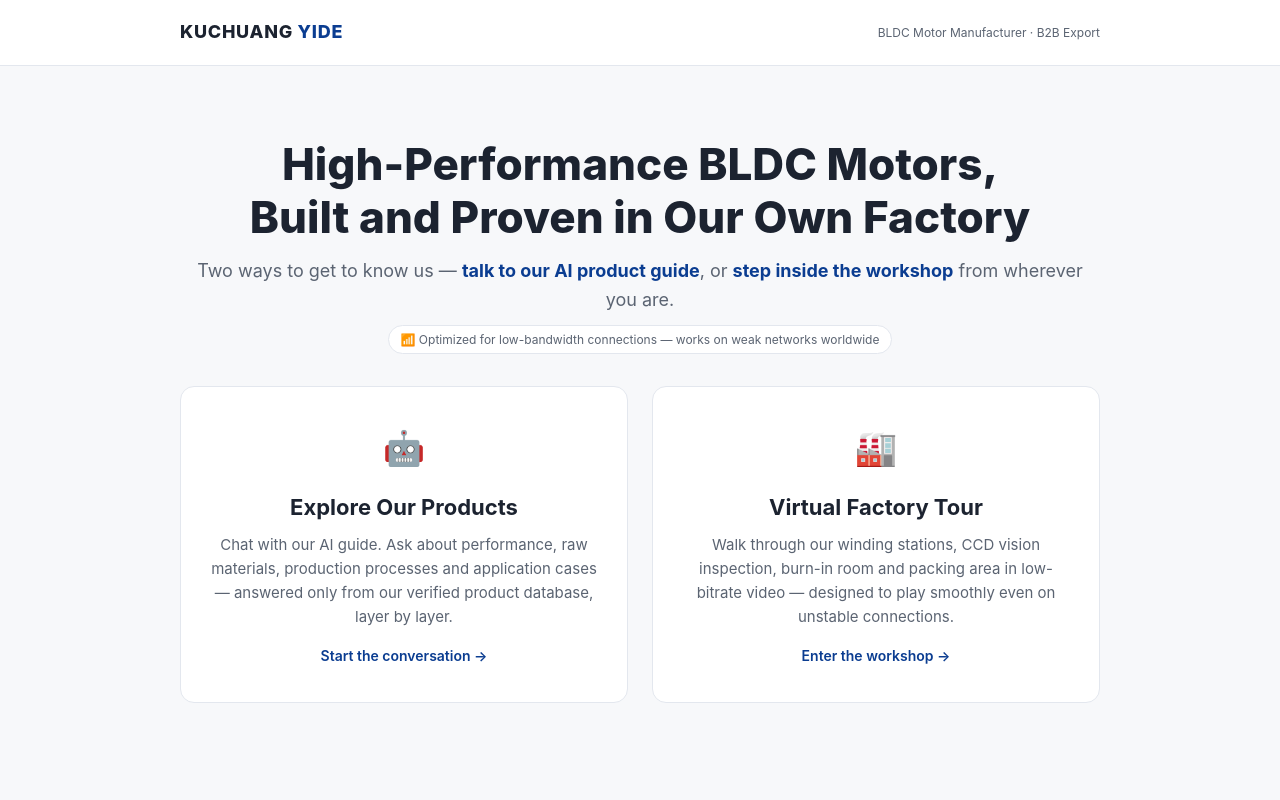
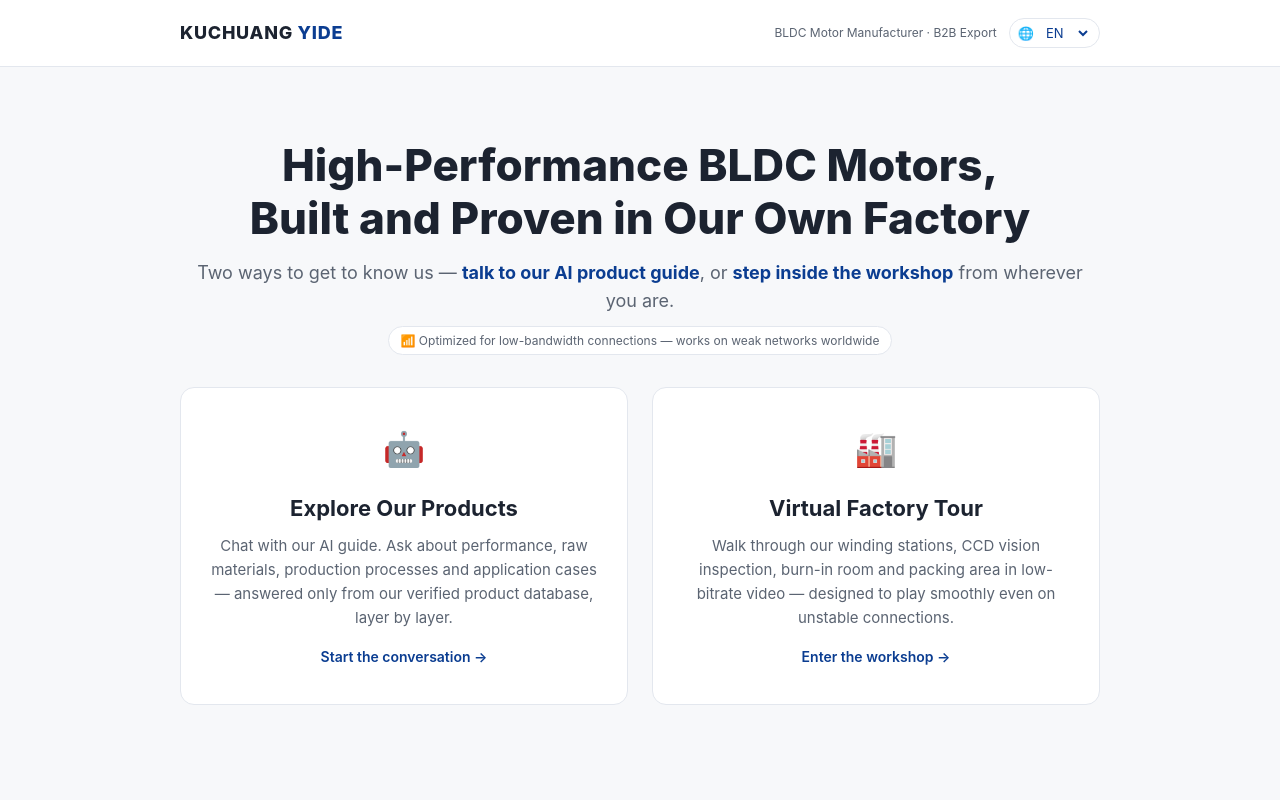
Before and after one commit to xdh725/kuchuang-yide, a plain HTML site: page index.html in a window 1280 px wide. Shown: the top 800 px of the page. Drawn offline with Linux system fonts and the light colour scheme.

Commit message:
feat: 全站多语言切换（EN/中文，零依赖 i18n）+ favicon
- assets/js/i18n.js：语言包字典 + localStorage 持久化 + 浏览器语言自动检测 + langchange 事件
- 四页面接入 data-i18n 标记 + 头部语言切换器（🌐 EN/中文）
- chat/tour/inquiry 动态文案全部走 I18N.t()，切语言即时生效（云参观不重载视频）
- chat 请求携带 lang，后端可按语言返回
- 预留 es 扩展位；favicon SVG 消除 404

```diff
--- /dev/null
+++ b/assets/css/lang.css
@@ -0,0 +1,12 @@
+/* Language switcher — small, no webfont, works on mobile. */
+.lang-switch {
+  display: inline-flex; align-items: center; gap: 6px;
+  border: 1px solid var(--line); border-radius: 999px;
+  padding: 3px 8px; background: var(--card); font-size: 13px;
+}
+.lang-switch label { color: var(--muted); cursor: pointer; }
+.lang-switch select {
+  border: none; background: transparent; font: inherit; color: var(--brand);
+  cursor: pointer; padding: 2px;
+}
+.lang-switch select:focus { outline: none; }
--- /dev/null
+++ b/assets/js/i18n.js
@@ -0,0 +1,210 @@
+/* Lightweight i18n — no framework, one JSON-ish dictionary per language.
+   Usage: give elements data-i18n="key" (textContent) or data-i18n-html="key"
+   (innerHTML). Placeholder text uses data-i18n-placeholder. Chat/tour JS
+   read strings via I18N.t(key). New languages: add a block to DICT and a
+   <option> in every page's lang <select>. */
+
+(function () {
+  'use strict';
+
+  var SUPPORTED = ['en', 'zh', 'es']; // es seeded but not translated yet
+  var DICT = {
+    en: {
+      'header.note': 'BLDC Motor Manufacturer · B2B Export',
+      'header.note.explorer': 'AI Product Guide · answers only from our verified database',
+      'header.note.tour': 'Low-bandwidth video · plays smoothly on weak networks',
+      'home.hero.title': 'High-Performance BLDC Motors,<br>Built and Proven in Our Own Factory',
+      'home.hero.sub': 'Two ways to get to know us — <b>talk to our AI product guide</b>, or <b>step inside the workshop</b> from wherever you are.',
+      'home.hero.chip': '📶 Optimized for low-bandwidth connections — works on weak networks worldwide',
+      'home.card1.emoji': '🤖',
+      'home.card1.title': 'Explore Our Products',
+      'home.card1.body': 'Chat with our AI guide. Ask about performance, raw materials, production processes and application cases — answered only from our verified product database, layer by layer.',
+      'home.card1.go': 'Start the conversation →',
+      'home.card2.emoji': '🏭',
+      'home.card2.title': 'Virtual Factory Tour',
+      'home.card2.body': 'Walk through our winding stations, CCD vision inspection, burn-in room and packing area in low-bitrate video — designed to play smoothly even on unstable connections.',
+      'home.card2.go': 'Enter the workshop →',
+      'footer.contact': 'Contact',
+      'footer.email': 'Email: sales@kuchuangyide.com',
+      'footer.whatsapp': 'WhatsApp: +86-xxx-xxxx-xxxx',
+      'footer.address': 'Address: [Factory address, City, China]',
+      'footer.brand': 'KUCHUANG YIDE',
+      'footer.line1': 'High-performance BLDC motors',
+      'footer.line2': 'Drones · AGV · Robotics · Pumps',
+      'footer.trust': 'Trust',
+      'footer.trust1': 'Answers cite their source material',
+      'footer.trust2': 'Unverified questions go straight to an engineer',
+      'footer.whysoft': 'Why the video looks soft',
+      'footer.soft1': '360–720p, under 900 kbps, on purpose',
+      'footer.soft2': 'Smooth beats sharp on weak networks',
+      'explorer.title': '🤖 Product Explorer',
+      'explorer.sub': 'Ask anything about our BLDC motors — performance, materials, processes, application cases. The guide answers layer by layer, with sources.',
+      'explorer.placeholder': 'e.g. What magnet grade do you use?',
+      'explorer.send': 'Send',
+      'explorer.attach': 'Attach a photo of your current motor / equipment',
+      'chat.welcome': 'Hello! You can ask me anything about our BLDC motors, performance, raw materials, processes and application cases.',
+      'chat.fallback': 'This specific information is not available in our product database. Please leave your WhatsApp or email; our engineer will send you verified data.',
+      'chat.offline': 'The assistant service is not connected yet. ',
+      'chat.cta': 'If you need custom specifications or a sample offer, please leave your WhatsApp / Email — our engineer will contact you.',
+      'chat.cta.btn': 'Leave contact',
+      'chat.attach.note': ' — will be analyzed for a suggestive match only',
+      'chat.attach.toobig': 'Please attach an image under 3 MB.',
+      'inquiry.fab': '💬 Inquiry',
+      'inquiry.title': 'Get verified data from our engineer',
+      'inquiry.title.book': 'Book a LIVE guided tour',
+      'inquiry.hint': 'Three fields only. We reply within one working day.',
+      'inquiry.name': 'Name',
+      'inquiry.company': 'Company',
+      'inquiry.contact': 'Email / WhatsApp',
+      'inquiry.contact.book': 'Email / WhatsApp + preferred time & time zone',
+      'inquiry.cancel': 'Cancel',
+      'inquiry.send': 'Send',
+      'inquiry.book': 'Book',
+      'inquiry.sending': 'Sending…',
+      'tour.title': '🏭 Virtual Factory Tour',
+      'tour.sub': 'Click a station to watch. Videos are kept small on purpose — clarity yields to smoothness, so they play even on unstable connections.',
+      'tour.snapshot': "📅 Today's workshop snapshot — fresh footage is recorded every day.",
+      'tour.book.title': 'Want a <b>live guided tour</b> with our engineer walking the floor and answering your questions in real time?',
+      'tour.book.btn': '📞 Book a LIVE guided tour',
+      'tour.book.sub': 'Leave your preferred time, time zone and WhatsApp — we will confirm a slot.',
+      'tour.video.missing': 'This station clip is being uploaded. Please leave your contact — we will send you the footage.',
+      'st.warehouse': 'Raw Material Warehouse',
+      'st.warehouse.note': 'Incoming inspection for silicon steel, magnets and bearings.',
+      'st.winding': 'Winding Station',
+      'st.winding.note': 'Automatic winding with tension control and turn-count check.',
+      'st.inspection': 'Visual Inspection',
+      'st.inspection.note': 'CCD 2D vision inspection on stator and winding geometry.',
+      'st.burnin': 'Burn-in Test',
+      'st.burnin.note': 'Every batch runs a full burn-in before release.',
+      'st.packing': 'Packing Area',
+      'st.packing.note': 'Export-grade packing with moisture protection.',
+      'thanks.title': 'Thank you!',
+      'thanks.body': 'Our engineer will contact you shortly.',
+      'thanks.back': '← Back to home'
+    },
+    zh: {
+      'header.note': '无刷电机制造商 · B2B 出口',
+      'header.note.explorer': 'AI 产品导购 · 只基于我们已核实的数据库回答',
+      'header.note.tour': '低码率视频 · 弱网络下流畅播放',
+      'home.hero.title': '高性能无刷电机，<br>自有工厂制造并验证',
+      'home.hero.sub': '两种方式了解我们 —— <b>与 AI 产品导购对话</b>，或随时随地<b>云参观车间</b>。',
+      'home.hero.chip': '📶 专为低带宽连接优化 —— 全球弱网地区均可流畅访问',
+      'home.card1.emoji': '🤖',
+      'home.card1.title': '探索我们的产品',
+      'home.card1.body': '与 AI 导购对话。咨询性能、原材料、生产工序和应用案例 —— 每一条回答都只来自我们已核实的产品数据库，逐层递进讲解。',
+      'home.card1.go': '开始对话 →',
+      'home.card2.emoji': '🏭',
+      'home.card2.title': '云参观工厂',
+      'home.card2.body': '走进绕线车间、CCD 视觉检测工位、老化房和打包区 —— 低码率视频专为不稳定网络优化，播放不卡顿。',
+      'home.card2.go': '进入车间 →',
+      'footer.contact': '联系方式',
+      'footer.email': '邮箱：sales@kuchuangyide.com',
+      'footer.whatsapp': 'WhatsApp：+86-xxx-xxxx-xxxx',
+      'footer.address': '地址：[工厂地址，中国]',
+      'footer.brand': '酷创易德 KUCHUANG YIDE',
+      'footer.line1': '高性能无刷电机',
+      'footer.line2': '无人机 · AGV · 机器人 · 泵类',
+      'footer.trust': '可信回答',
+      'footer.trust1': '回答附带来源素材',
+      'footer.trust2': '未核实的问题直达工程师',
+      'footer.whysoft': '为什么视频不追求高清',
+      'footer.soft1': '360–720p、低于 900 kbps，是有意为之',
+      'footer.soft2': '弱网下，流畅优先于清晰',
+      'explorer.title': '🤖 产品探索',
+      'explorer.sub': '咨询无刷电机的任何问题 —— 性能、材料、工序、应用案例。导购逐层解答，并附来源。',
+      'explorer.placeholder': '例如：你们用什么等级的磁钢？',
+      'explorer.send': '发送',
+      'explorer.attach': '上传您现有电机/设备的照片',
+      'chat.welcome': '您好！欢迎咨询我们无刷电机的性能、原材料、工序和应用案例等任何问题。',
+      'chat.fallback': '该信息暂未收录于我们的产品数据库。请留下您的 WhatsApp 或邮箱，工程师将为您提供经核实的资料。',
+      'chat.offline': '导购服务尚未接入。 ',
+      'chat.cta': '如需定制规格或样品报价，请留下您的 WhatsApp / 邮箱 —— 工程师会尽快与您联系。',
+      'chat.cta.btn': '留下联系方式',
+      'chat.attach.note': ' —— 仅作参考匹配，不构成保证',
+      'chat.attach.toobig': '请上传 3 MB 以内的图片。',
+      'inquiry.fab': '💬 询盘',
+      'inquiry.title': '获取工程师核实的资料',
+      'inquiry.title.book': '预约真人实时导览',
+      'inquiry.hint': '仅需三项信息。我们将在一个工作日内回复。',
+      'inquiry.name': '姓名',
+      'inquiry.company': '公司',
+      'inquiry.contact': '邮箱 / WhatsApp',
+      'inquiry.contact.book': '邮箱 / WhatsApp + 期望时间与时区',
+      'inquiry.cancel': '取消',
+      'inquiry.send': '发送',
+      'inquiry.book': '预约',
+      'inquiry.sending': '发送中…',
+      'tour.title': '🏭 云参观工厂',
+      'tour.sub': '点击工位即可观看。视频刻意压缩得很小 —— 为流畅让路，弱网也能播。',
+      'tour.snapshot': '📅 今日车间实拍 —— 每天更新最新产线画面。',
+      'tour.book.title': '想要工程师<b>真人带逛车间</b>、实时答疑的导览吗？',
+      'tour.book.btn': '📞 预约真人实时导览',
+      'tour.book.sub': '留下您方便的时间、时区和 WhatsApp —— 我们会与您确认档期。',
+      'tour.video.missing': '该工位视频正在上传。请留下联系方式 —— 我们将把视频发给您。',
+      'st.warehouse': '来料仓库',
+      'st.warehouse.note': '矽钢片、磁钢、轴承来料检验。',
+      'st.winding': '绕线工位',
+      'st.winding.note': '自动绕线，张力控制与圈数检测。',
+      'st.inspection': '视觉检测',
+      'st.inspection.note': 'CCD 二次元视觉检测定子与绕组几何。',
+      'st.burnin': '老化测试',
+      'st.burnin.note': '每批出货前均经过完整老化测试。',
+      'st.packing': '打包区',
+      'st.packing.note': '出口级包装，含防潮保护。',
+      'thanks.title': '谢谢！',
+      'thanks.body': '工程师将尽快与您联系。',
+      'thanks.back': '← 返回首页'
+    },
+    es: {} // seeded: add translations here (also footer/legal keys) to enable
+  };
+
+  function detect() {
+    var saved = null;
+    try { saved = localStorage.getItem('kcyd-lang'); } catch (e) {}
+    if (saved && SUPPORTED.indexOf(saved) >= 0) return saved;
+    var nav = (navigator.language || 'en').slice(0, 2).toLowerCase();
+    return SUPPORTED.indexOf(nav) >= 0 ? nav : 'en';
+  }
+
+  var lang = detect();
+
+  function t(key) {
+    var d = DICT[lang] || {};
+    return d[key] !== undefined ? d[key] : (DICT.en[key] !== undefined ? DICT.en[key] : key);
+  }
+
+  function apply() {
+    var nodes = document.querySelectorAll('[data-i18n],[data-i18n-html],[data-i18n-placeholder]');
+    for (var i = 0; i < nodes.length; i++) {
+      var n = nodes[i];
+      if (n.getAttribute('data-i18n') !== null) n.textContent = t(n.getAttribute('data-i18n'));
+      if (n.getAttribute('data-i18n-html') !== null) n.innerHTML = t(n.getAttribute('data-i18n-html'));
+      var ph = n.getAttribute('data-i18n-placeholder');
+      if (ph) n.setAttribute('placeholder', t(ph));
+    }
+    document.documentElement.lang = lang;
+    var sel = document.getElementById('lang-select');
+    if (sel) sel.value = lang;
+  }
+
+  window.I18N = {
+    t: t,
+    get lang() { return lang; },
+    set: function (l) {
+      if (SUPPORTED.indexOf(l) < 0) return;
+      lang = l;
+      try { localStorage.setItem('kcyd-lang', l); } catch (e) {}
+      apply();
+      document.dispatchEvent(new CustomEvent('langchange', { detail: { lang: l } }));
+    },
+    apply: apply,
+    supported: SUPPORTED
+  };
+
+  // Auto-apply as soon as DOM is ready; re-apply on language switch.
+  if (document.readyState === 'loading') {
+    document.addEventListener('DOMContentLoaded', apply);
+  } else {
+    apply();
+  }
+})();
--- a/assets/js/inquiry.js
+++ b/assets/js/inquiry.js
@@ -24,7 +24,7 @@
     e.preventDefault();
     var btn = document.getElementById('inquiry-submit');
     btn.disabled = true;
-    btn.textContent = 'Sending…';
+    btn.textContent = I18N.t('inquiry.sending');
 
     var body = JSON.stringify({
       name: form.name.value.trim(),
@@ -50,7 +50,7 @@
             'Contact: ' + form.contact.value + '\n'
           );
         btn.disabled = false;
-        btn.textContent = 'Send';
+        btn.textContent = I18N.t('inquiry.send');
       });
   };
 })();
--- a/index.html
+++ b/index.html
@@ -5,47 +5,47 @@
 <meta name="viewport" content="width=device-width, initial-scale=1.0">
 <title>KUCHUANG YIDE — High-Performance BLDC Motors</title>
 <meta name="description" content="KUCHUANG YIDE manufactures high-performance brushless DC motors for drones, AGV, robotics and pumps. Explore products with our AI guide, or take a virtual factory tour.">
+<link rel="icon" type="image/svg+xml" href="assets/img/favicon.svg">
 <link rel="stylesheet" href="assets/css/style.css">
+<link rel="stylesheet" href="assets/css/lang.css">
 </head>
 <body>
 
 <header class="site-header">
   <div class="wrap">
     <div class="logo"><a href="index.html">KUCHUANG <span>YIDE</span></a></div>
-    <div class="header-note">BLDC Motor Manufacturer · B2B Export</div>
+    <div style="display:flex;align-items:center;gap:12px;">
+      <span class="header-note" data-i18n="header.note">BLDC Motor Manufacturer · B2B Export</span>
+      <span class="lang-switch">
+        <label for="lang-select">🌐</label>
+        <select id="lang-select" aria-label="Language">
+          <option value="en">EN</option>
+          <option value="zh">中文</option>
+        </select>
+      </span>
+    </div>
   </div>
 </header>
 
 <main>
   <section class="hero wrap">
-    <h1>High-Performance BLDC Motors,<br>Built and Proven in Our Own Factory</h1>
-    <p class="sub">
-      Two ways to get to know us — <b>talk to our AI product guide</b>,
-      or <b>step inside the workshop</b> from wherever you are.
-    </p>
-    <span class="net-chip">📶 Optimized for low-bandwidth connections — works on weak networks worldwide</span>
+    <h1 data-i18n-html="home.hero.title">High-Performance BLDC Motors,<br>Built and Proven in Our Own Factory</h1>
+    <p class="sub" data-i18n-html="home.hero.sub">Two ways to get to know us — <b>talk to our AI product guide</b>, or <b>step inside the workshop</b> from wherever you are.</p>
+    <span class="net-chip" data-i18n="home.hero.chip">📶 Optimized for low-bandwidth connections — works on weak networks worldwide</span>
 
     <div class="entries">
       <a class="entry-card" href="product-explorer.html">
-        <span class="emoji">🤖</span>
-        <h2>Explore Our Products</h2>
-        <p>
-          Chat with our AI guide. Ask about performance, raw materials,
-          production processes and application cases — answered only from
-          our verified product database, layer by layer.
-        </p>
-        <span class="go">Start the conversation →</span>
+        <span class="emoji" data-i18n="home.card1.emoji">🤖</span>
+        <h2 data-i18n="home.card1.title">Explore Our Products</h2>
+        <p data-i18n="home.card1.body">Chat with our AI guide. Ask about performance, raw materials, production processes and application cases — answered only from our verified product database, layer by layer.</p>
+        <span class="go" data-i18n="home.card1.go">Start the conversation →</span>
       </a>
 
       <a class="entry-card" href="virtual-tour.html">
-        <span class="emoji">🏭</span>
-        <h2>Virtual Factory Tour</h2>
-        <p>
-          Walk through our winding stations, CCD vision inspection, burn-in
-          room and packing area in low-bitrate video — designed to play
-          smoothly even on unstable connections.
-        </p>
-        <span class="go">Enter the workshop →</span>
+        <span class="emoji" data-i18n="home.card2.emoji">🏭</span>
+        <h2 data-i18n="home.card2.title">Virtual Factory Tour</h2>
+        <p data-i18n="home.card2.body">Walk through our winding stations, CCD vision inspection, burn-in room and packing area in low-bitrate video — designed to play smoothly even on unstable connections.</p>
+        <span class="go" data-i18n="home.card2.go">Enter the workshop →</span>
       </a>
     </div>
   </section>
@@ -54,22 +54,29 @@
 <footer class="site-footer">
   <div class="wrap cols">
     <div>
-      <h4>Contact</h4>
+      <h4 data-i18n="footer.contact">Contact</h4>
       <ul>
-        <li>Email: sales@kuchuangyide.com</li>
-        <li>WhatsApp: +86-xxx-xxxx-xxxx</li>
-        <li>Address: [Factory address, City, China]</li>
+        <li data-i18n="footer.email">Email: sales@kuchuangyide.com</li>
+        <li data-i18n="footer.whatsapp">WhatsApp: +86-xxx-xxxx-xxxx</li>
+        <li data-i18n="footer.address">Address: [Factory address, City, China]</li>
       </ul>
     </div>
     <div>
-      <h4>KUCHUANG YIDE</h4>
+      <h4 data-i18n="footer.brand">KUCHUANG YIDE</h4>
       <ul>
-        <li>High-performance BLDC motors</li>
-        <li>Drones · AGV · Robotics · Pumps</li>
+        <li data-i18n="footer.line1">High-performance BLDC motors</li>
+        <li data-i18n="footer.line2">Drones · AGV · Robotics · Pumps</li>
       </ul>
     </div>
   </div>
 </footer>
 
+<script src="assets/js/i18n.js"></script>
+<script>
+  document.getElementById('lang-select').addEventListener('change', function () {
+    I18N.set(this.value);
+  });
+</script>
+
 </body>
 </html>
```
Also changed, not shown: assets/js/chat.js (+18 -23 lines), assets/js/tour.js (+31 -22 lines), product-explorer.html (+43 -20 lines), thank-you.html (+7 -3 lines), virtual-tour.html (+42 -22 lines), assets/img/favicon.svg (added).
